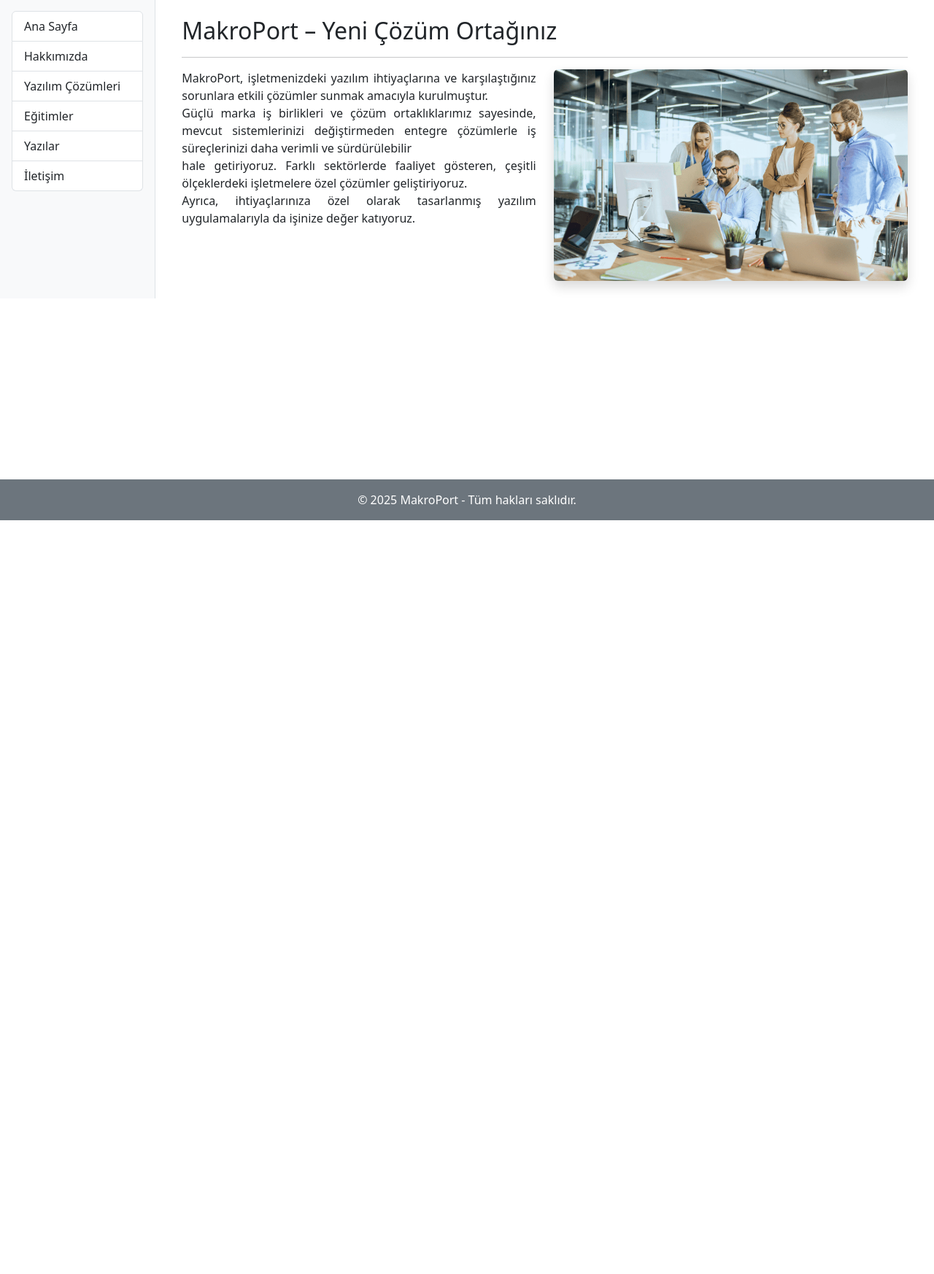
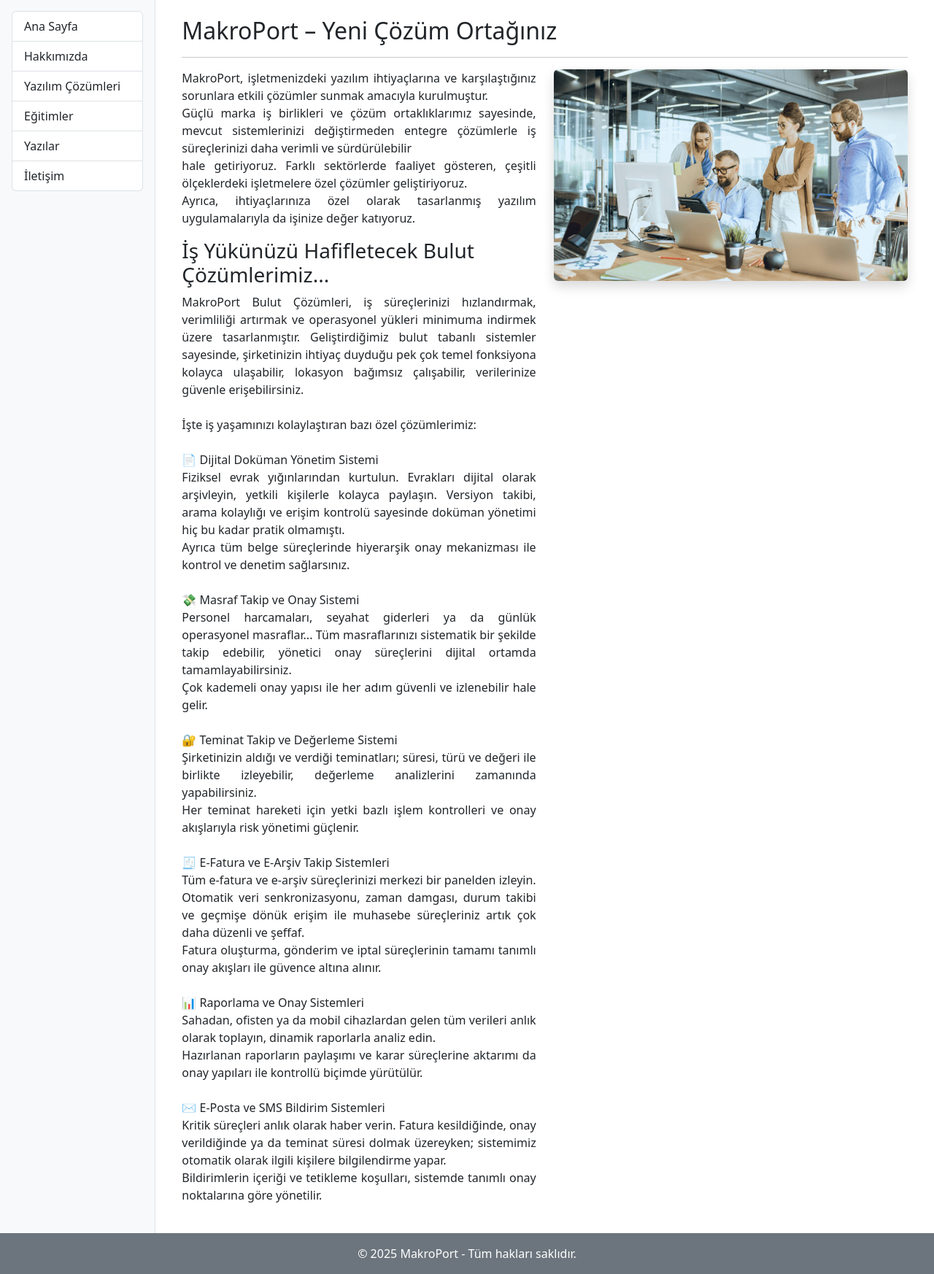
Before and after one commit to ckaraduman/makroport, a PHP site: page /route.php in a window 1280 px wide. Shown: the part 87-1833 px from the top of the page at 73% size. Before the commit the page ends 800 px from the top, so only its background shows below. Run offline with PHP 8.4, Linux system fonts and the light colour scheme.

Commit message:
Publish-1

```diff
--- a/pages/home.php
+++ b/pages/home.php
@@ -21,10 +21,38 @@ include 'auth/session.php';
 //         Bazen belgesel tadında bir yazı okuyacak, bazen kolleksiyonlarla ilgili dikkatinizi çekecek konulara giriş yapacak, bazen de bilimsel tartışmaların
 //         içinde bulacaksınız kendinizi. Ayrıca eğitim materyalleri ve dokümanları ile istediğiniz konularda bilgi sahibi olmanızı desteklemeye çalışacağız.";
 
-$message="MakroPort, işletmenizdeki yazılım ihtiyaçlarına ve karşılaştığınız sorunlara etkili çözümler sunmak amacıyla kurulmuştur.
+$message1="MakroPort, işletmenizdeki yazılım ihtiyaçlarına ve karşılaştığınız sorunlara etkili çözümler sunmak amacıyla kurulmuştur.
 Güçlü marka iş birlikleri ve çözüm ortaklıklarımız sayesinde, mevcut sistemlerinizi değiştirmeden entegre çözümlerle iş süreçlerinizi daha verimli ve sürdürülebilir
 hale getiriyoruz. Farklı sektörlerde faaliyet gösteren, çeşitli ölçeklerdeki işletmelere özel çözümler geliştiriyoruz.
 Ayrıca, ihtiyaçlarınıza özel olarak tasarlanmış yazılım uygulamalarıyla da işinize değer katıyoruz.";
+
+$message2="MakroPort Bulut Çözümleri, iş süreçlerinizi hızlandırmak, verimliliği artırmak ve operasyonel yükleri minimuma indirmek üzere tasarlanmıştır. Geliştirdiğimiz bulut tabanlı sistemler sayesinde, şirketinizin ihtiyaç duyduğu pek çok temel fonksiyona kolayca ulaşabilir, lokasyon bağımsız çalışabilir, verilerinize güvenle erişebilirsiniz.
+
+İşte iş yaşamınızı kolaylaştıran bazı özel çözümlerimiz:
+
+📄 Dijital Doküman Yönetim Sistemi
+Fiziksel evrak yığınlarından kurtulun. Evrakları dijital olarak arşivleyin, yetkili kişilerle kolayca paylaşın. Versiyon takibi, arama kolaylığı ve erişim kontrolü sayesinde doküman yönetimi hiç bu kadar pratik olmamıştı.
+Ayrıca tüm belge süreçlerinde hiyerarşik onay mekanizması ile kontrol ve denetim sağlarsınız.
+
+💸 Masraf Takip ve Onay Sistemi
+Personel harcamaları, seyahat giderleri ya da günlük operasyonel masraflar... Tüm masraflarınızı sistematik bir şekilde takip edebilir, yönetici onay süreçlerini dijital ortamda tamamlayabilirsiniz.
+Çok kademeli onay yapısı ile her adım güvenli ve izlenebilir hale gelir.
+
+🔐 Teminat Takip ve Değerleme Sistemi
+Şirketinizin aldığı ve verdiği teminatları; süresi, türü ve değeri ile birlikte izleyebilir, değerleme analizlerini zamanında yapabilirsiniz.
+Her teminat hareketi için yetki bazlı işlem kontrolleri ve onay akışlarıyla risk yönetimi güçlenir.
+
+🧾 E-Fatura ve E-Arşiv Takip Sistemleri
+Tüm e-fatura ve e-arşiv süreçlerinizi merkezi bir panelden izleyin. Otomatik veri senkronizasyonu, zaman damgası, durum takibi ve geçmişe dönük erişim ile muhasebe süreçleriniz artık çok daha düzenli ve şeffaf.
+Fatura oluşturma, gönderim ve iptal süreçlerinin tamamı tanımlı onay akışları ile güvence altına alınır.
+
+📊 Raporlama ve Onay Sistemleri
+Sahadan, ofisten ya da mobil cihazlardan gelen tüm verileri anlık olarak toplayın, dinamik raporlarla analiz edin.
+Hazırlanan raporların paylaşımı ve karar süreçlerine aktarımı da onay yapıları ile kontrollü biçimde yürütülür.
+
+✉️ E-Posta ve SMS Bildirim Sistemleri
+Kritik süreçleri anlık olarak haber verin. Fatura kesildiğinde, onay verildiğinde ya da teminat süresi dolmak üzereyken; sistemimiz otomatik olarak ilgili kişilere bilgilendirme yapar.
+Bildirimlerin içeriği ve tetikleme koşulları, sistemde tanımlı onay noktalarına göre yönetilir.";
 ?>
 <div class="container">
 <h2>MakroPort – Yeni Çözüm Ortağınız</h2>
@@ -33,7 +61,9 @@ Ayrıca, ihtiyaçlarınıza özel olarak tasarlanmış yazılım uygulamalarıyl
 <p>Hoş geldiniz, <?= htmlspecialchars($_SESSION['email']) ?></p>
     <div class="row align-items-start">
         <div class="col-md-6">
-            <p style="text-align: justify;"><?php echo nl2br($message); ?></p>
+            <p style="text-align: justify;"><?php echo nl2br($message1); ?></p>
+            <h3>İş Yükünüzü Hafifletecek Bulut Çözümlerimiz...</h3>
+            <p style="text-align: justify;"><?php echo nl2br($message2); ?></p>
         </div>
         <div class="col-md-6">
             <img src="assets/img/team.png" alt="Takım Resmi" class="img-fluid rounded shadow" style="max-width: 100%; height: auto;">
@@ -42,7 +72,9 @@ Ayrıca, ihtiyaçlarınıza özel olarak tasarlanmış yazılım uygulamalarıyl
 <?php else: ?>
     <div class="row align-items-start">
         <div class="col-md-6">
-            <p style="text-align: justify;"><?php echo nl2br($message); ?></p>
+            <p style="text-align: justify;"><?php echo nl2br($message1); ?></p>
+            <h3>İş Yükünüzü Hafifletecek Bulut Çözümlerimiz...</h3>
+            <p style="text-align: justify;"><?php echo nl2br($message2); ?></p>
         </div>
         <div class="col-md-6">
             <img src="assets/img/team.png" alt="Takım Resmi" class="img-fluid rounded shadow" style="max-width: 100%; height: auto;">
```
